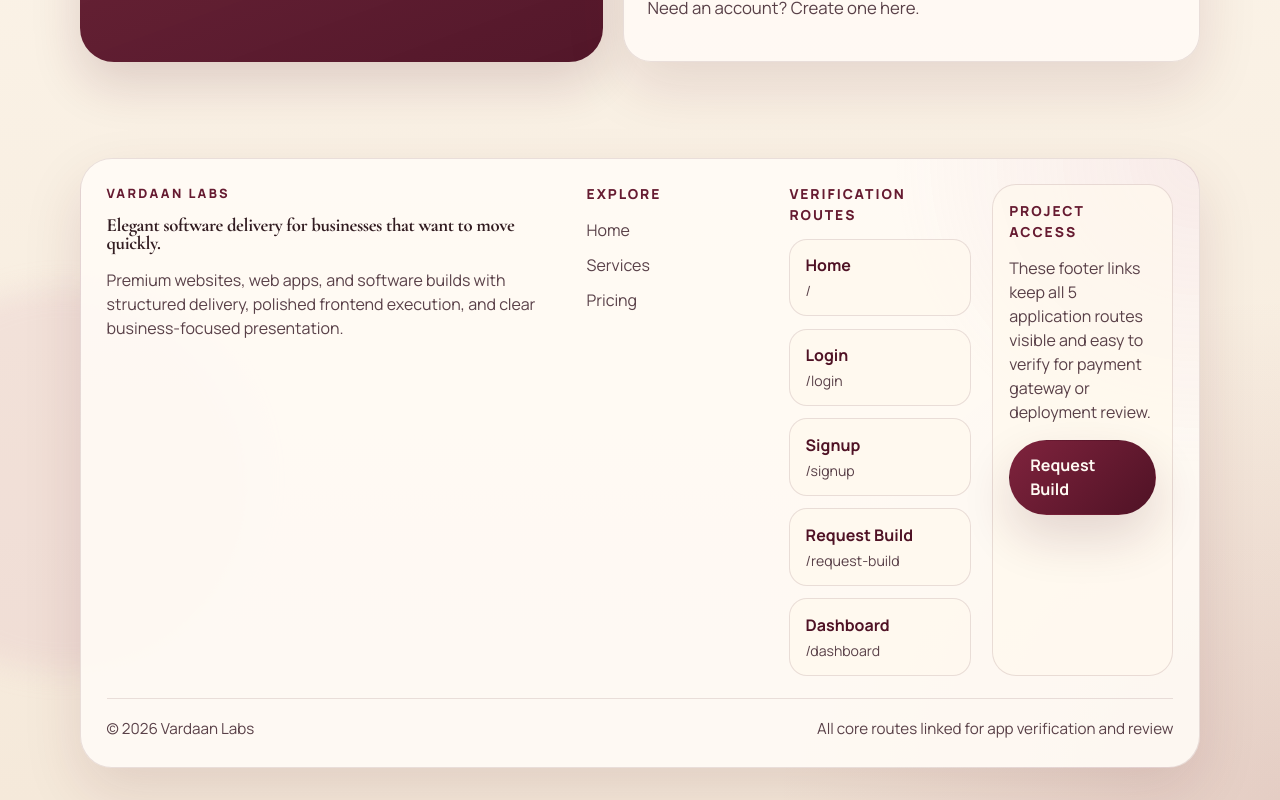
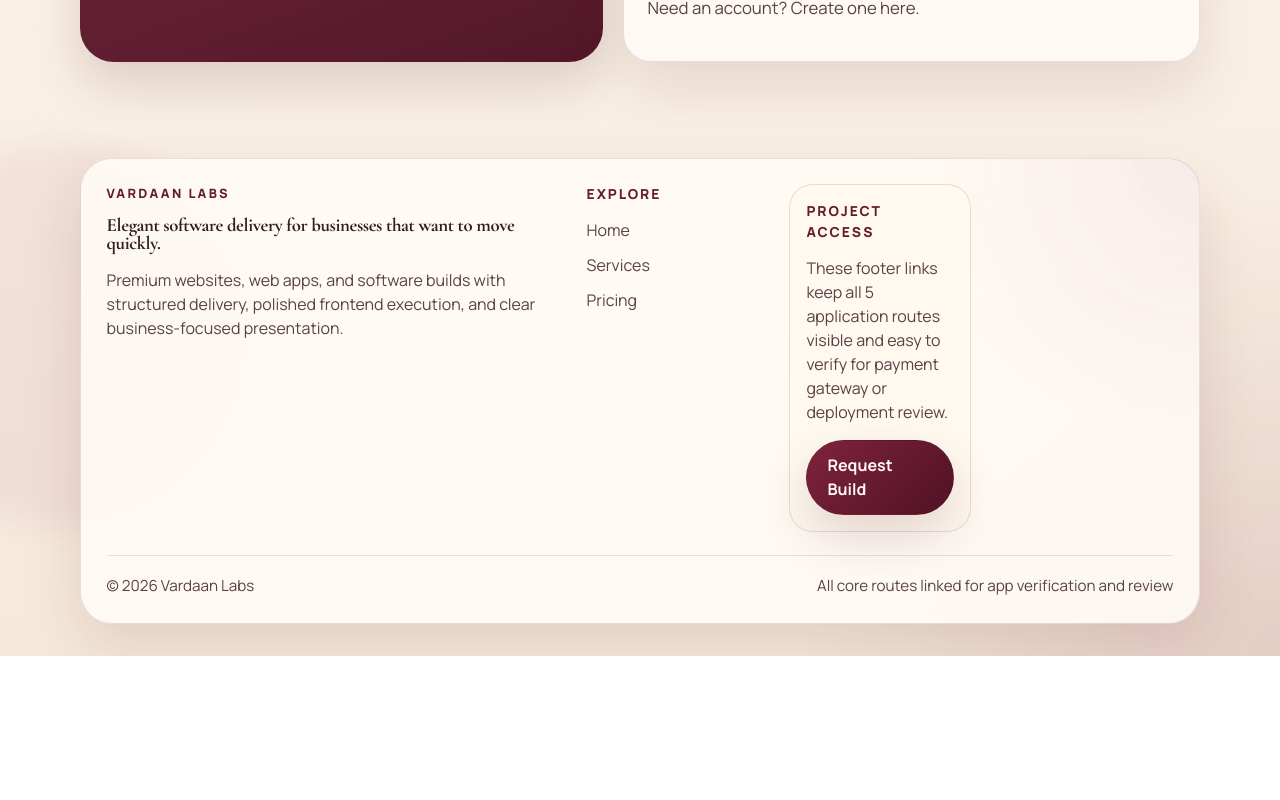
Before and after one commit to Satyam4755/vardaan, a React (Vite) app in the folder frontend/: page /login in a window 1280 px wide. Shown: the part 757-1557 px from the top of the page. After the commit the page ends 1413 px from the top, so only its background shows below. Built offline with nearby package versions, Linux system fonts and the light colour scheme; no server answers.

Commit message:
new update: added google signin option closing version V3

```diff
--- a/frontend/src/api/apiClient.js
+++ b/frontend/src/api/apiClient.js
@@ -1,7 +1,7 @@
 import axios from 'axios';
 
 const apiClient = axios.create({
-  baseURL: import.meta.env.VITE_API_URL || 'http://localhost:5009/api' || 'https://vardaansolutions.onrender.com/api',
+  baseURL: import.meta.env.VITE_API_URL || 'https://vardaansolutions.onrender.com/api',
   withCredentials: true,
 });
 
--- a/frontend/src/components/Footer.jsx
+++ b/frontend/src/components/Footer.jsx
@@ -4,14 +4,6 @@ const exploreLinks = [
   { label: 'Home', to: '/' },
   { label: 'Services', href: '/#services' },
   { label: 'Pricing', href: '/#pricing' },
-];
-
-const verificationRoutes = [
-  { label: 'Home', to: '/', path: '/' },
-  { label: 'Login', to: '/login', path: '/login' },
-  { label: 'Signup', to: '/signup', path: '/signup' },
-  { label: 'Request Build', to: '/request-build', path: '/request-build' },
-  { label: 'Dashboard', to: '/dashboard', path: '/dashboard' },
 ];
 
 function Footer() {
@@ -48,18 +40,6 @@ function Footer() {
               </div>
             </section>
 
-            <section>
-              <h4>Verification Routes</h4>
-              <div className="footer-links footer-links--routes">
-                {verificationRoutes.map((route) => (
-                  <Link key={route.path} to={route.to} className="footer-route">
-                    <strong>{route.label}</strong>
-                    <span>{route.path}</span>
-                  </Link>
-                ))}
-              </div>
-            </section>
-
             <section className="footer-cta">
               <h4>Project Access</h4>
               <p>
```
Also changed, not shown: 1 other file (tests, documents, lock files or other folders).
